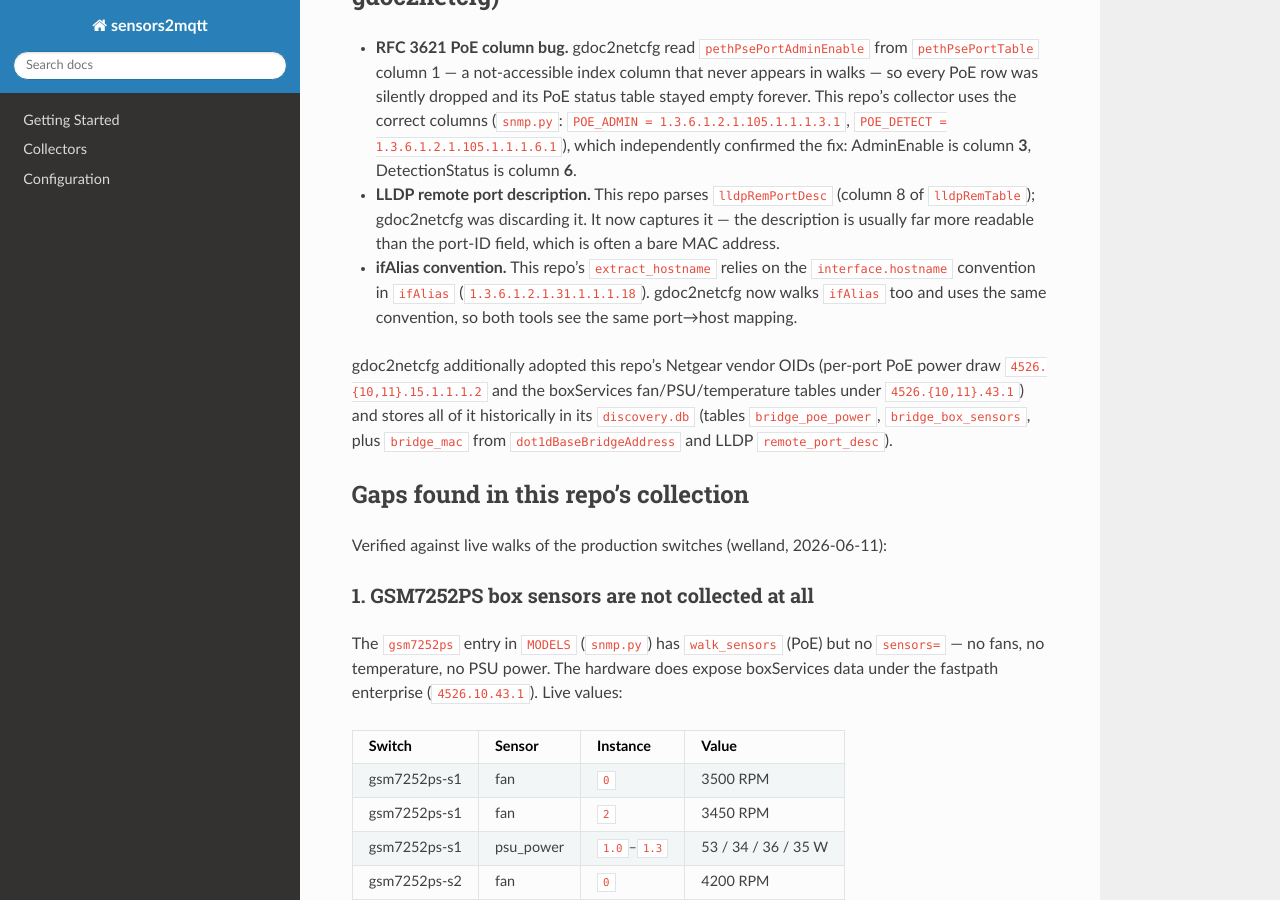
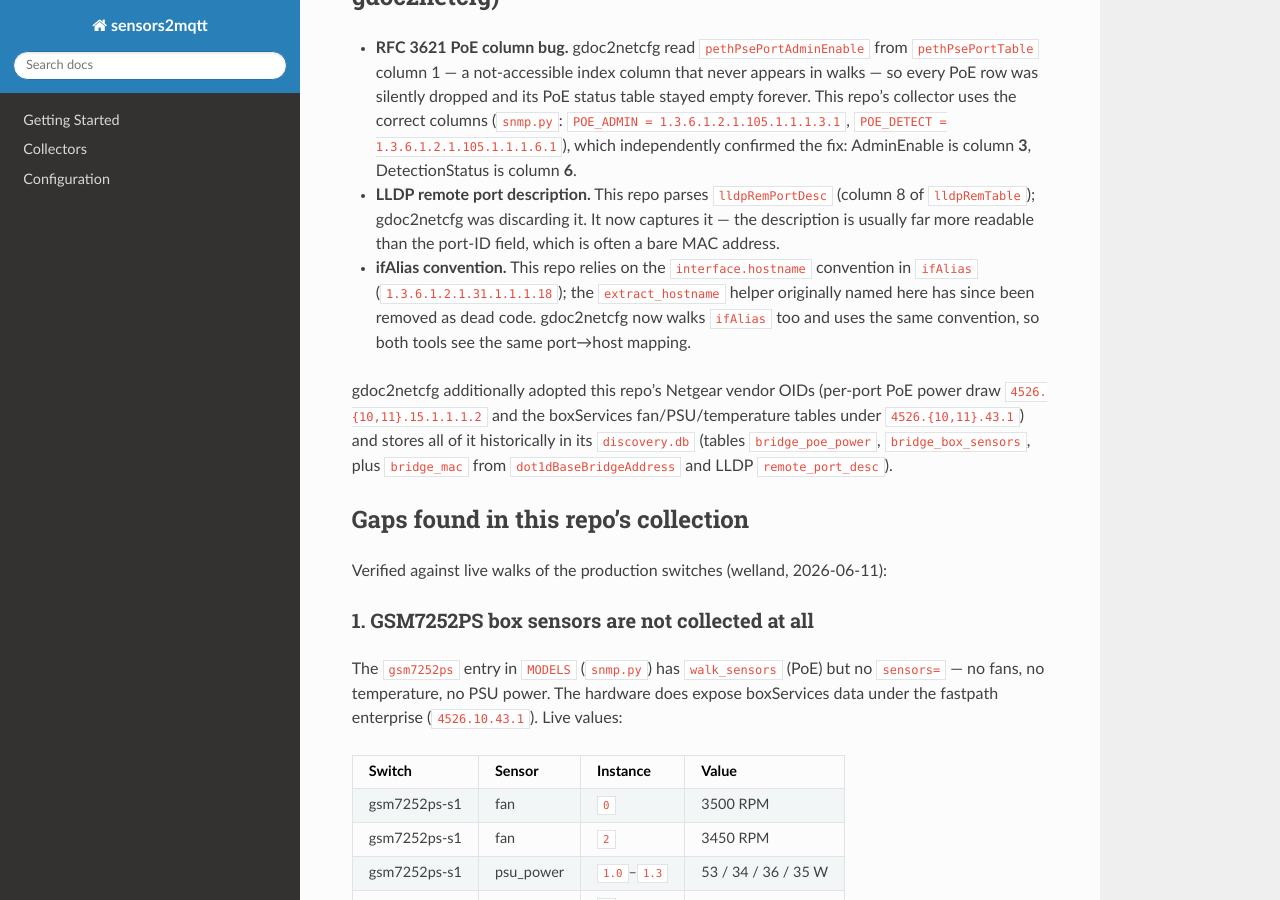
Before and after one commit to mithro/sensors2mqtt, a Sphinx documentation site: the page built from docs/gdoc2netcfg-snmp-cross-check.md, in a window 1280 px wide and 900 px high, scrolled down 371 px. Built offline with Sphinx 7.4.7 and the Read the Docs theme 3.1.0, drawn with Linux system fonts in a browser that asks for light colours.

Commit message:
docs: fix stale ifAlias docstring and extract_hostname reference
The fetch_port_descriptions docstring claimed the interface prefix is
stripped; the full alias has been published since 8f9433c. The
cross-check doc pointed at the now-removed extract_hostname.

Co-Authored-By: Claude Fable 5 <noreply@anthropic.com>

```diff
--- a/docs/gdoc2netcfg-snmp-cross-check.md
+++ b/docs/gdoc2netcfg-snmp-cross-check.md
@@ -19,9 +19,10 @@ records both, with the live evidence.
   (column 8 of `lldpRemTable`); gdoc2netcfg was discarding it. It now captures
   it — the description is usually far more readable than the port-ID field,
   which is often a bare MAC address.
-- **ifAlias convention.** This repo's `extract_hostname` relies on the
-  `interface.hostname` convention in `ifAlias`
-  (`1.3.6.1.2.1.31.1.1.1.18`). gdoc2netcfg now walks `ifAlias` too and uses the
+- **ifAlias convention.** This repo relies on the `interface.hostname`
+  convention in `ifAlias` (`1.3.6.1.2.1.31.1.1.1.18`); the
+  `extract_hostname` helper originally named here has since been removed
+  as dead code. gdoc2netcfg now walks `ifAlias` too and uses the
   same convention, so both tools see the same port→host mapping.
 
 gdoc2netcfg additionally adopted this repo's Netgear vendor OIDs (per-port PoE
```
Also changed, not shown: 1 other file.
